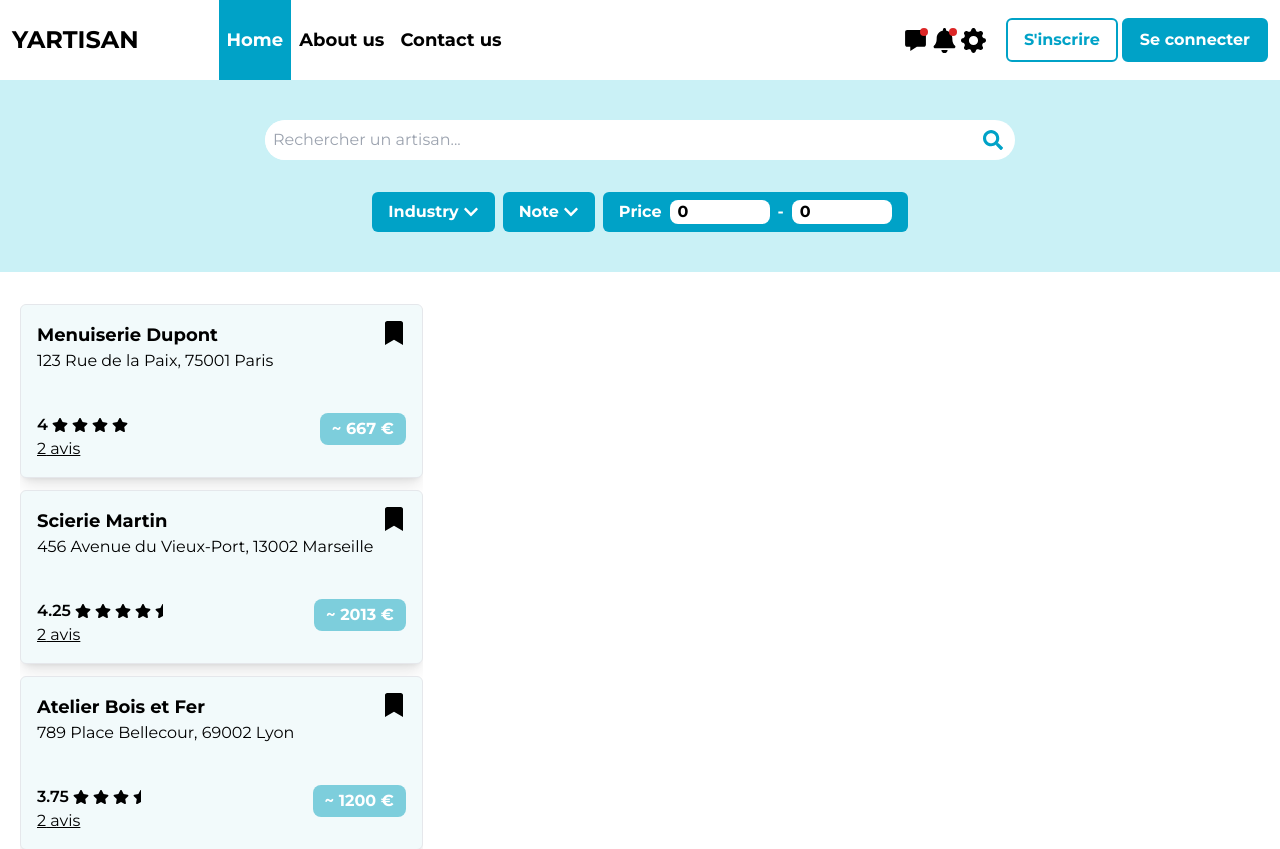
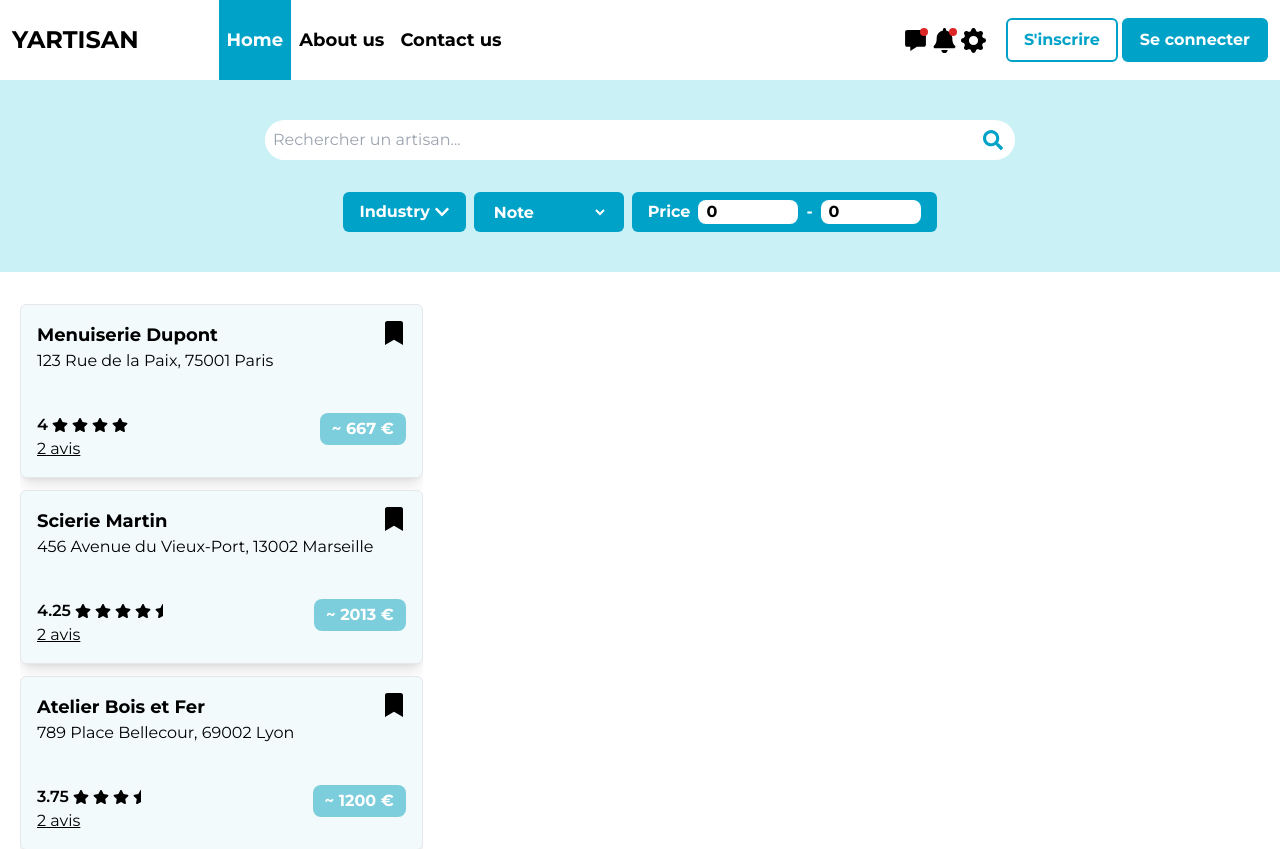
Before and after one commit to YArtisan/yartisan-front, a React (Vite) app: page / in a window 1280 px wide. Shown: the top 849 px of the page. Built offline with nearby package versions, Linux system fonts and the light colour scheme; what axios-cache-interceptor would draw is missing.

Commit message:
Fix header and rating filter

```diff
--- a/src/components/atoms/ArtisantCard.tsx
+++ b/src/components/atoms/ArtisantCard.tsx
@@ -1,5 +1,5 @@
 import { IArtisant } from "@/types/interfaces";
-import { getCompleteAddress } from "@utils/functions";
+import { getAverageRating, getCompleteAddress } from "@utils/functions";
 import React from "react";
 import { FaBookmark, FaStar, FaStarHalf } from "react-icons/fa";
 
@@ -10,8 +10,7 @@ interface IProps extends React.HTMLAttributes<HTMLDivElement> {
 
 function ArtisantCard({ artisant, className, isSelected, ...props }: IProps) {
   const { compagny_name, address, ratings, avg_price } = artisant;
-  const avgRating =
-    ratings.reduce((prev, curr) => prev + curr.score, 0) / ratings.length;
+  const avgRating = getAverageRating(ratings);
 
   return (
     <div
@@ -29,7 +28,7 @@ function ArtisantCard({ artisant, className, isSelected, ...props }: IProps) {
         </div>
         <FaBookmark size={24} />
       </div>
-      <div className="flex justify-between">
+      <div className="flex justify-between gap-1 flex-wrap">
         <div className="flex flex-col">
           <div className="flex items-center gap-1">
             <p className="font-semibold">{avgRating}</p>
--- a/src/components/layouts/DefaultLayout/DefaultLayout.tsx
+++ b/src/components/layouts/DefaultLayout/DefaultLayout.tsx
@@ -11,7 +11,7 @@ function DefaultLayout({ children }: IProps) {
   return (
     <div>
       <Header isExpanded={navbarExpanded} setIsExpanded={setNavbarExpanded} />
-      <main className={`pt-20 ${navbarExpanded ? "" : ""}`}>
+      <main className={`pt-20 pb-5 ${navbarExpanded ? "" : ""}`}>
         {children}
       </main>
     </div>
--- a/src/components/layouts/DefaultLayout/Header/Header.tsx
+++ b/src/components/layouts/DefaultLayout/Header/Header.tsx
@@ -29,7 +29,7 @@ const Header = ({ isExpanded, setIsExpanded }: IProps) => {
         </a>
 
         <ul
-          className={`h-full overflow-hidden transition-[max-width,padding] duration-300 max-[910px]:left-0 max-[910px]:bg-primary-0.9 max-[910px]:w-full max-[910px]:absolute max-[910px]:top-full max-[910px]:h-[calc(100vh-80px)] ${
+          className={`h-full overflow-hidden transition-[max-width,padding] duration-300 max-[910px]:left-0 max-[910px]:bg-primary max-[910px]:bg-opacity-90 max-[910px]:w-full max-[910px]:absolute max-[910px]:top-full max-[910px]:h-[calc(100vh-80px)] ${
             isExpanded
               ? "max-[910px]:max-w-[450px] max-[910px]:px-5"
               : "max-[910px]:max-w-[0px]"
--- a/src/components/layouts/DefaultLayout/Header/NavItem.tsx
+++ b/src/components/layouts/DefaultLayout/Header/NavItem.tsx
@@ -39,8 +39,8 @@ const NavItem = ({
       <a
         className={`${
           active
-            ? "text-white bg-secondary max-[910px]:bg-white max-[910px]:text-secondary"
-            : "hover:bg-gray-200 max-[910px]:hover:text-secondary max-[910px]:text-white "
+            ? "text-white bg-secondary max-[910px]:bg-secondary max-[910px]:text-white max-[910px]:rounded-md"
+            : "hover:bg-gray-200 max-[910px]:hover:text-secondary max-[910px]:text-black"
         } relative px-2 w-full h-full font-bold  text-xl min-[910px]:text-lg duration-200 flex items-center gap-1 after:absolute after:bottom-0 after:h-1`}
         href={href}
       >
--- a/src/components/molecules/ArtisantDetails.tsx
+++ b/src/components/molecules/ArtisantDetails.tsx
@@ -5,6 +5,7 @@ import { days } from "@utils/variables";
 import Button from "../atoms/Button";
 import { getCompleteAddress } from "../../utils/functions";
 import Map from "../atoms/Map";
+import { FaBookmark } from "react-icons/fa";
 
 interface IProps extends React.HTMLAttributes<HTMLDivElement> {
   artisant: IArtisant;
@@ -67,7 +68,9 @@ function ArtisantDetails({ artisant, className, ...props }: IProps) {
   const horaires = getHoraires();
 
   useEffect(() => {
-    getLatLonFromAddress(address).then((res) => setCoords(res));
+    getLatLonFromAddress(address)
+      .then((res) => setCoords(res))
+      .catch(() => setCoords(null));
   }, [artisant]);
 
   return (
@@ -84,7 +87,10 @@ function ArtisantDetails({ artisant, className, ...props }: IProps) {
         className="h-[150px] object-cover rounded-md"
       />
       <div className="p-5 overflow-y-auto">
-        <p className="text-xl font-bold mb-2">{compagny_name}</p>
+        <div className="flex justify-between">
+          <p className="text-xl font-bold mb-2">{compagny_name}</p>
+          <FaBookmark size={24} />
+        </div>
         <div className="flex gap-2 flex-wrap mb-6 text-sm">
           <Button template="secondary" invertColors>
             Contacter
--- a/src/components/molecules/ArtisantList.tsx
+++ b/src/components/molecules/ArtisantList.tsx
@@ -13,7 +13,7 @@ function ArtisantList({ artisants }: { artisants: IArtisant[] }) {
   const closeDetails = () => {
     const details = document.getElementById("artisant-details");
     if (!details) return;
-    details.classList.remove("max-[600px]:animate-card-grow");
+    details.classList.remove("max-[900px]:animate-card-grow");
     details.classList.add("animate-card-shrink");
     setTimeout(() => setSelectedArtisant(null), 400);
   };
@@ -43,13 +43,13 @@ function ArtisantList({ artisants }: { artisants: IArtisant[] }) {
       <div
         className={[
           "relative flex-[2_2_0%]",
-          "max-[600px]:fixed max-[600px]:bottom-0 max-[600px]:bg-card max-[600px]:rounded-t-lg",
+          "max-[900px]:fixed max-[900px]:bottom-0 max-[900px]:bg-card max-[900px]:rounded-t-lg max-[900px]:w-full",
         ].join(" ")}
       >
         {selectedArtisant && (
           <>
             <div
-              className="min-[600px]:hidden absolute bg-card rounded-full p-2 top-2 right-2 z-[1]"
+              className="min-[900px]:hidden absolute bg-card rounded-full p-2 top-2 right-2 z-[1]"
               // onClick={() => setSelectedArtisant(null)}
               onClick={closeDetails}
             >
@@ -58,7 +58,7 @@ function ArtisantList({ artisants }: { artisants: IArtisant[] }) {
             <ArtisantDetails
               id="artisant-details"
               artisant={selectedArtisant}
-              className="max-[600px]:h-[calc(100vh-100px)] max-[600px]:animate-card-grow"
+              className="max-[900px]:h-[calc(100vh-100px)] max-[900px]:animate-card-grow"
             />
           </>
         )}
--- a/src/components/molecules/SearchBanner.tsx
+++ b/src/components/molecules/SearchBanner.tsx
@@ -35,11 +35,8 @@ interface IFiltersProps {
 const Filters = ({ filters, setFilters }: IFiltersProps) => {
   const { price, note, industry } = filters;
 
-  const handleChange = (slug: keyof IFilters, value: any) => {
-    console.log("slug", value);
-
+  const handleChange = (slug: keyof IFilters, value: any) =>
     setFilters({ ...filters, [slug]: value });
-  };
 
   return (
     <div className="flex gap-2 flex-wrap">
@@ -49,8 +46,30 @@ const Filters = ({ filters, setFilters }: IFiltersProps) => {
       </div>
 
       <div className="flex flex-1 items-center justify-center bg-secondary rounded-md text-white font-bold px-4 py-2 gap-1">
-        <span>Note</span>
-        <FaChevronDown />
+        <select
+          value={note ?? ""}
+          onChange={(e) => handleChange("note", e.target.value)}
+          className="bg-transparent"
+        >
+          <option className="bg-secondary" value="">
+            Note
+          </option>
+          <option className="bg-secondary" value="1">
+            ★ ou +
+          </option>
+          <option className="bg-secondary" value="2">
+            ★★ ou +
+          </option>
+          <option className="bg-secondary" value="3">
+            ★★★ ou +
+          </option>
+          <option className="bg-secondary" value="4">
+            ★★★★ ou +
+          </option>
+          <option className="bg-secondary" value="5">
+            ★★★★★
+          </option>
+        </select>
       </div>
 
       <div className="flex flex-wrap items-center justify-center bg-secondary rounded-md font-bold px-4 py-2 gap-2 max-[616px]:w-full">
--- a/src/pages/Home/Home.tsx
+++ b/src/pages/Home/Home.tsx
@@ -2,6 +2,7 @@ import { getAllArtisants } from "@/fetch/artisantActions";
 import { IArtisant } from "@/types/interfaces";
 import ArtisantList from "@molecules/ArtisantList";
 import SearchBanner, { IFilters } from "@molecules/SearchBanner";
+import { getAverageRating } from "@utils/functions";
 import { useEffect, useState } from "react";
 
 function Home() {
@@ -16,12 +17,12 @@ function Home() {
 
   const getFilteredArtisants = () => {
     return artisants.filter(
-      ({ compagny_name, job_description, avg_price, ...artisants }) => {
-        const { query, price } = filters;
+      ({ compagny_name, job_description, avg_price, ratings }) => {
+        const { query, price, note } = filters;
         if (query) {
           if (
-            !compagny_name.toLowerCase().includes(query) &&
-            !job_description.toLowerCase().includes(query)
+            !compagny_name.toLowerCase().includes(query.toLowerCase()) &&
+            !job_description.toLowerCase().includes(query.toLowerCase())
           )
             return false;
         }
@@ -38,6 +39,11 @@ function Home() {
           if (typeof max === "number" && avg_price > max) return false;
         }
 
+        if (note && parseInt(note)) {
+          const avgRating = getAverageRating(ratings);
+          if (avgRating < parseInt(note)) return false;
+        }
+
         return true;
       }
     );
--- a/src/utils/functions.ts
+++ b/src/utils/functions.ts
@@ -1,5 +1,5 @@
 import { axiosWithCache } from "@utils/axiosConfig";
-import { IAddress } from "@/types/interfaces";
+import { IAddress, IRating } from "@/types/interfaces";
 
 export const getLatLonFromAddress = (address: string | IAddress) => {
   const q = typeof address !== "string" ? getCompleteAddress(address) : address;
@@ -9,14 +9,14 @@ export const getLatLonFromAddress = (address: string | IAddress) => {
         params: { q, format: "json", polygon: 1, addressdetails: 1 },
       })
       .then((res) => {
-        console.log(res.cached);
-
         const { lat, lon } = res.data[0];
         resolve({ lat, lon });
       })
       .catch((err) => reject(err.data));
   });
 };
+
+export const getAverageRating = (ratings: IRating[]) => ratings.reduce((prev, curr) => prev + curr.score, 0) / ratings.length;
 
 export const getCompleteAddress = (address: IAddress) => {
   return [
```
